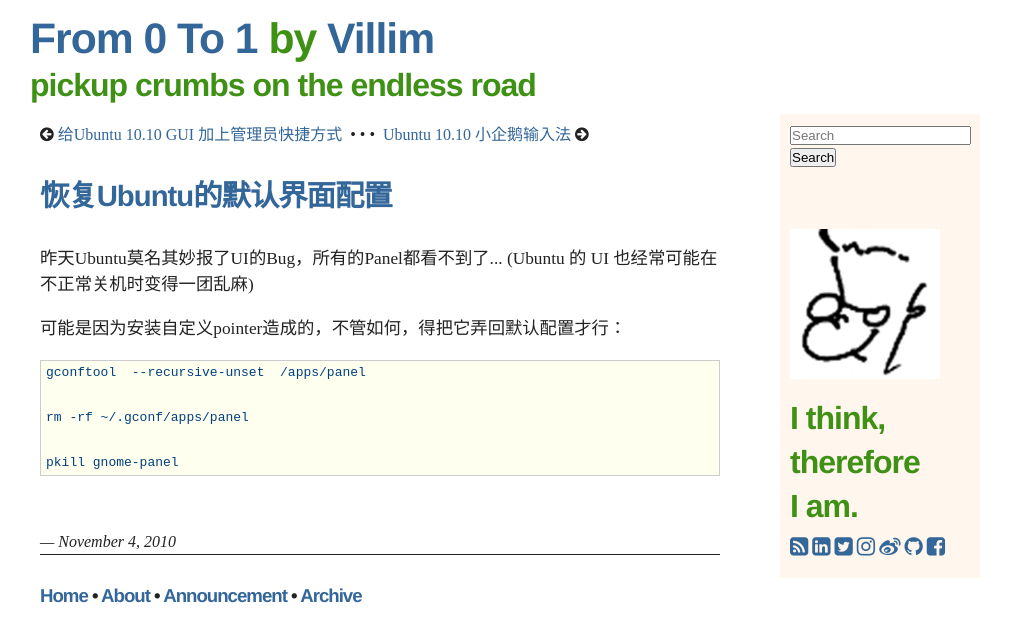
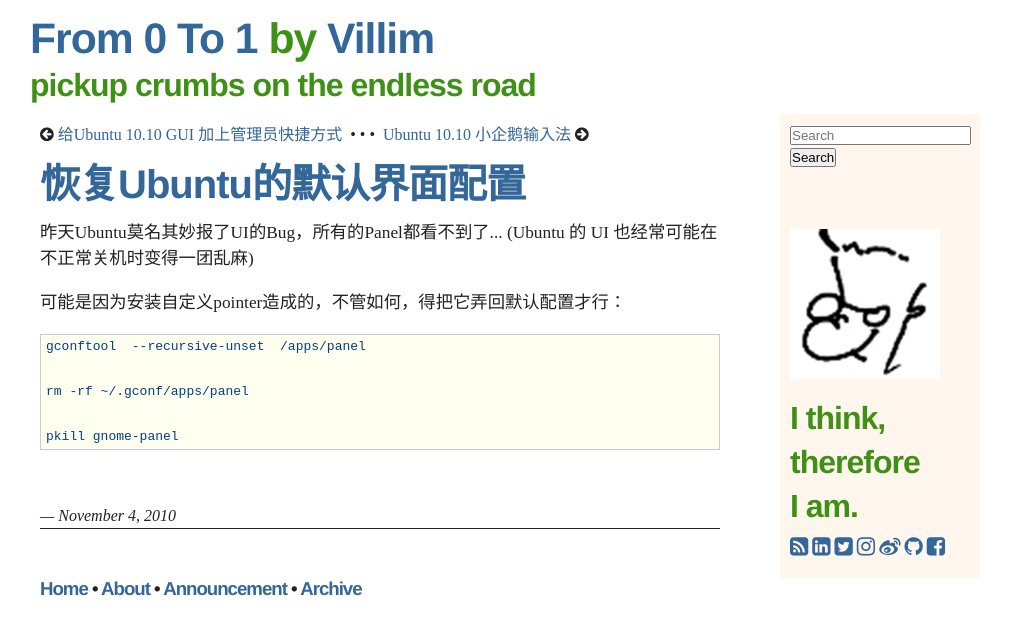
Before and after one commit to villim/villim.github.io, a Jekyll site: the page built from _posts/2010-11-04-recover-ubuntu-defalut-setting.md, in a window 1280 px wide. Shown: the top 642 px of the page, without its empty margins (135-1146 px from the left). Built offline with Jekyll 4.4.1, drawn with Linux system fonts in a browser that asks for light colours; nearby versions of some CDN libraries; Markdown is read by kramdown in place of the engine named in the settings.

Commit message:
adjust page display

```diff
--- a/_layouts/post.html
+++ b/_layouts/post.html
@@ -4,7 +4,7 @@
 
 {% include pre-next.html %}
 
-<h1 id="intro"><a class="feature-link" href="{{page.url}}">{{ page.title }}</a></h1>
+<h1 id="header"><a class="feature-link" href="{{page.url}}">{{ page.title }}</a></h1>
 <article class="post">
 
 {{ content }}
--- a/css/screen.css
+++ b/css/screen.css
@@ -155,8 +155,8 @@
 }
 
 #intro {
-  color: #666;
-  font-size: 22pt;
+  color: #3B496E;
+  font-size: 16pt;
   margin-bottom: 24pt;
   margin-top: 24pt;
 }
--- a/index.html
+++ b/index.html
@@ -3,12 +3,12 @@
 title: From0to1
 ---
 <h3 id="intro">
-	Here's the latest 5 posts! read  more in <a href="/archive.html" title="Archive">archive</a>
+Here's the latest posts! read  more in <a href="/archive.html" title="Archive">archive</a>
 </h3>
 
-{% for post in site.posts limit:5 %}
+{% for post in site.posts limit:1 %}
 <div class="post">
-	<h2 class="header"><a class="feature-link" href="{{post.url}}">{{ post.title }}</a></h1>
+	<h1 class="header"><a class="feature-link" href="{{post.url}}">{{ post.title }}</a></h1>
 	{{ post.content }}
 	<p class="signoff">
 		&mdash; {{ post.date | date: "%b %d, %Y" }}
```
